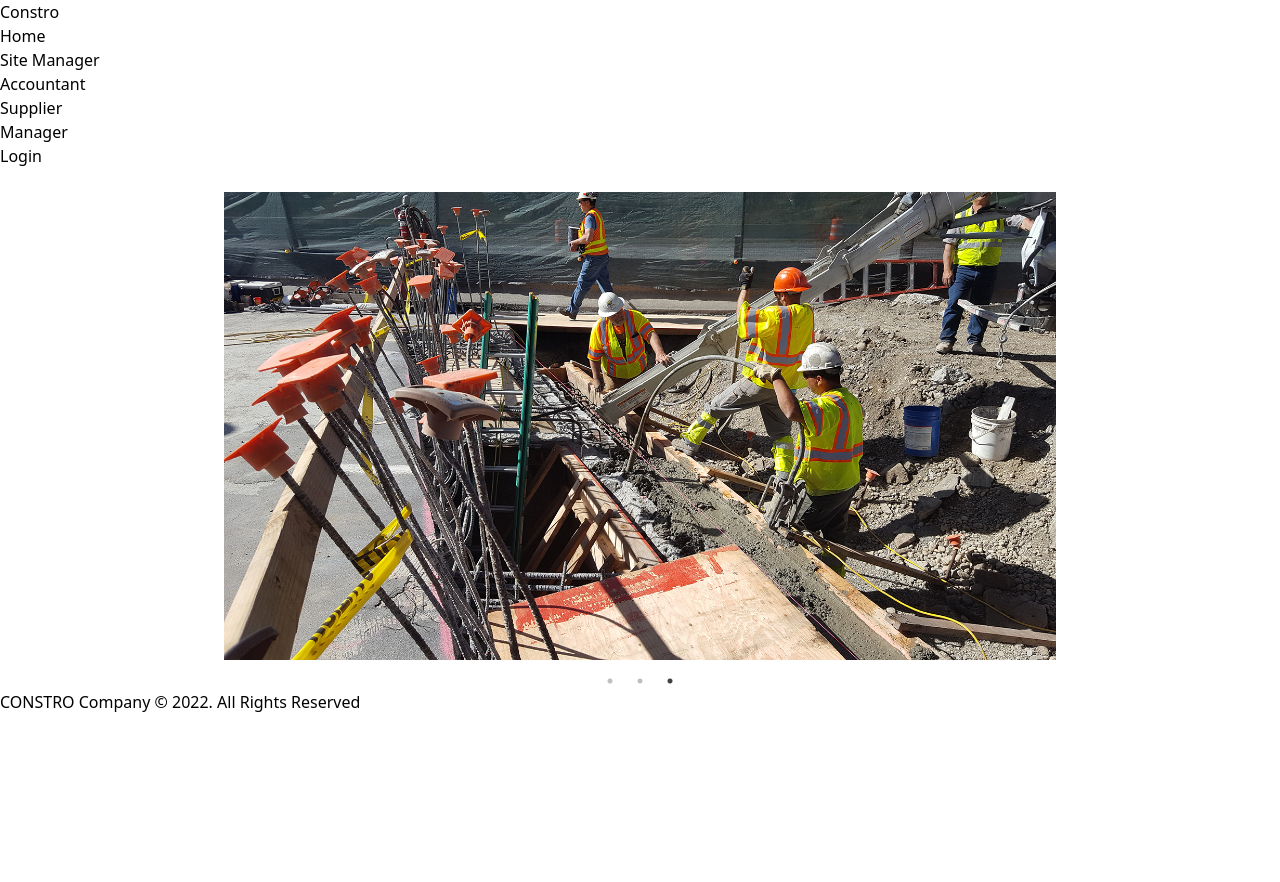
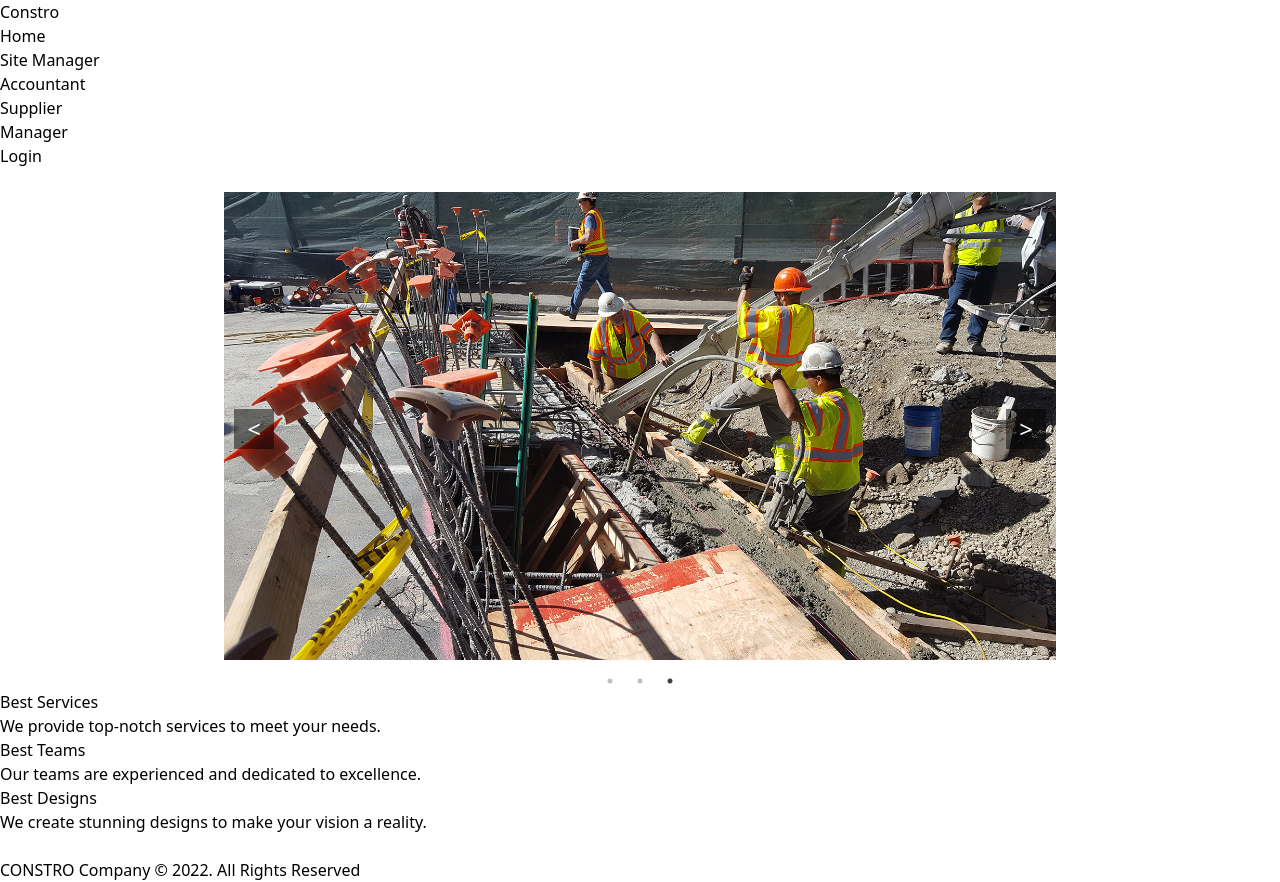
Before and after one commit to OmeshSachethana/CSSE_Project_Web, a React (Vite) app in the folder frontend/: page / in a window 1280 px wide. Before the commit the page ends 800 px from the top, so only its background shows below. Built offline with nearby package versions, Linux system fonts and the light colour scheme.

Commit message:
changed structure and added services file

```diff
--- /dev/null
+++ b/frontend/src/components/Hero/Hero.css
@@ -0,0 +1,26 @@
+.arrow {
+    position: absolute;
+    top: 50%;
+    transform: translateY(-50%);
+    width: 40px;
+    height: 40px;
+    background-color: rgba(0, 0, 0, 0.5);
+    display: flex;
+    justify-content: center;
+    align-items: center;
+    cursor: pointer;
+    z-index: 10;
+  }
+
+  .arrow.prev {
+    left: 10px;
+  }
+
+  .arrow.next {
+    right: 10px;
+  }
+
+  .arrow span {
+    color: #fff;
+    font-size: 24px;
+  }
--- a/frontend/src/components/hero.jsx
+++ b/frontend/src/components/Hero/Hero.jsx
@@ -1,13 +1,26 @@
-// components/Hero.jsx
 import React from 'react';
 import Slider from 'react-slick';
 
-import {image1, image2, image3} from '../assets';
+import { image1, image2, image3 } from '../../assets';
 
 import 'slick-carousel/slick/slick.css';
 import 'slick-carousel/slick/slick-theme.css';
+//import '../styles/SliderArrows.css'; // Assuming you have a separate CSS file for styling the arrows
+import './hero.css'
 
 const Hero = () => {
+  const PrevArrow = ({ onClick }) => (
+    <div className="arrow prev" onClick={onClick}>
+      <span>&lt;</span>
+    </div>
+  );
+
+  const NextArrow = ({ onClick }) => (
+    <div className="arrow next" onClick={onClick}>
+      <span>&gt;</span>
+    </div>
+  );
+
   const sliderSettings = {
     dots: true,
     infinite: true,
@@ -16,6 +29,8 @@ const Hero = () => {
     slidesToScroll: 1,
     autoplay: true,
     autoplaySpeed: 2000,
+    nextArrow: <NextArrow />,
+    prevArrow: <PrevArrow />,
     style: {
       width: '65%', // Adjust the width as per your requirement
       margin: '0 auto', // Center the slider
--- /dev/null
+++ b/frontend/src/components/Services.jsx
@@ -0,0 +1,31 @@
+import React from 'react';
+
+const Services = () => {
+  const servicesData = [
+    {
+      title: 'Best Services',
+      description: 'We provide top-notch services to meet your needs.',
+    },
+    {
+      title: 'Best Teams',
+      description: 'Our teams are experienced and dedicated to excellence.',
+    },
+    {
+      title: 'Best Designs',
+      description: 'We create stunning designs to make your vision a reality.',
+    },
+  ];
+
+  return (
+    <div className="flex justify-center mt-10">
+      {servicesData.map((feature, index) => (
+        <div key={index} className="max-w-xs mx-4 p-6 bg-gray-100 rounded-lg">
+          <h2 className="text-xl font-bold mb-4">{feature.title}</h2>
+          <p>{feature.description}</p>
+        </div>
+      ))}
+    </div>
+  );
+};
+
+export default Services;
--- a/frontend/src/pages/homepage.jsx
+++ b/frontend/src/pages/homepage.jsx
@@ -1,14 +1,16 @@
 // HomePage.jsx
 import React from 'react'
-import Navbar from '../components/navbar'
-import Hero from '../components/hero'
-import Footer from '../components/footer'
+import Navbar from '../components/Navbar'
+import Hero from '../components/Hero/Hero'
+import Footer from '../components/Footer'
+import Services from '../components/Services'
 
 const HomePage = () => {
   return (
     <div>
     <Navbar /> <br />
     <Hero /> <br />
+    <Services /> <br />
     <Footer />
     </div>
   )
```
